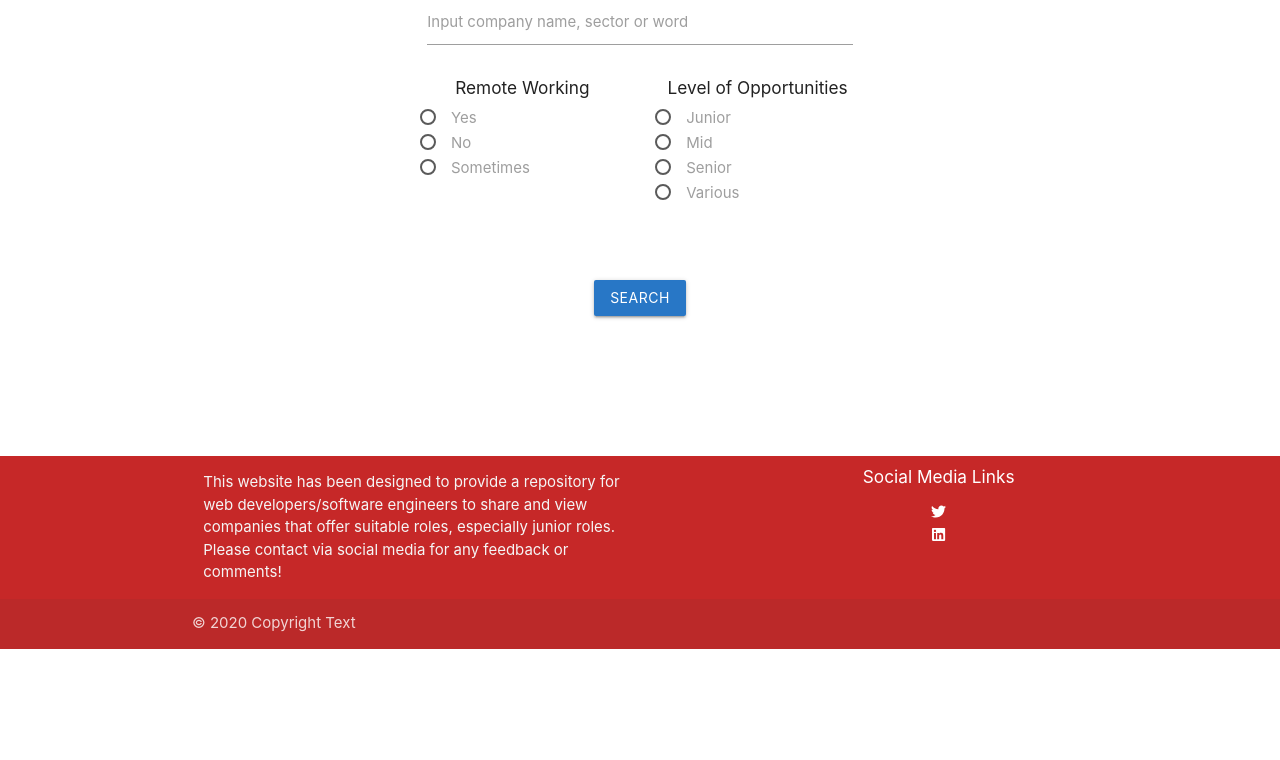
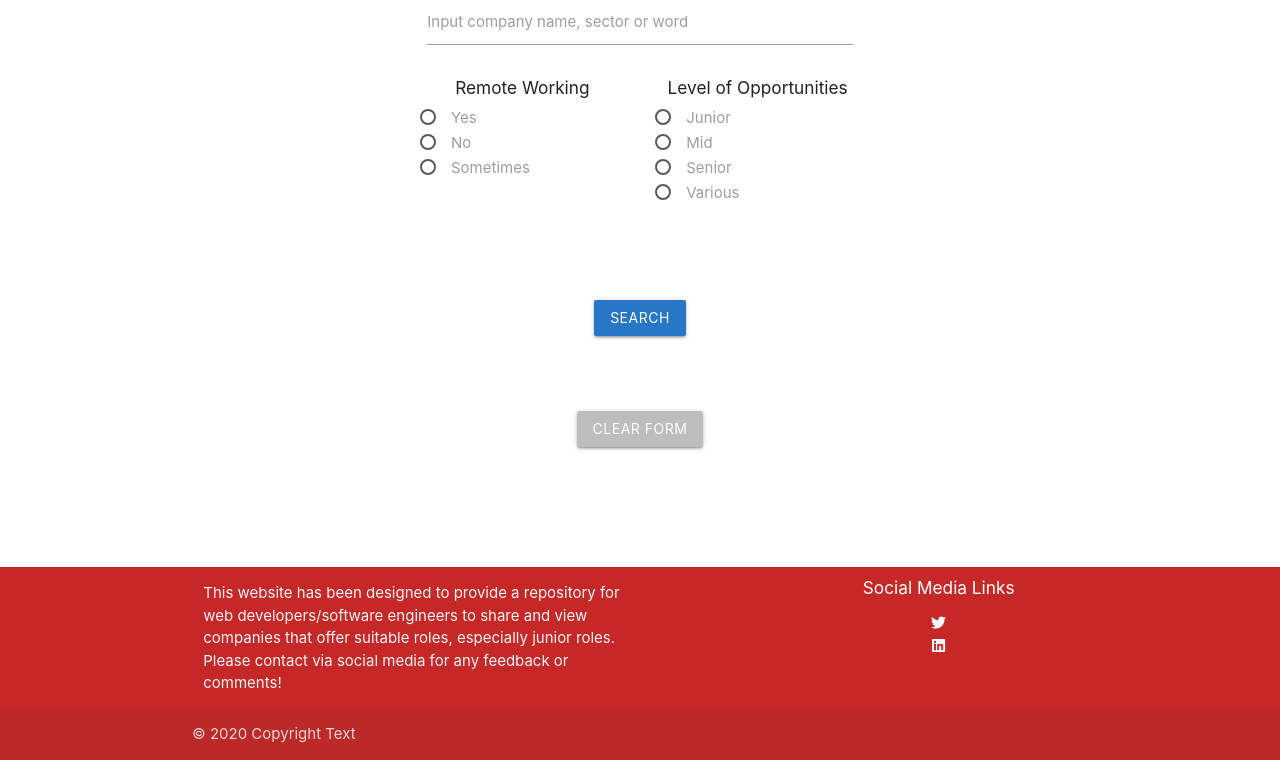
Before and after one commit to AMcCall22/company-suggestions, a Flask app: page /search_company in a window 1280 px wide. Shown: the part 181-941 px from the top of the page. Before the commit the page ends 830 px from the top, so only its background shows below. Run offline with Flask 2, Linux system fonts and the light colour scheme; some libraries are stand-ins or nearby versions.

Commit message:
reset button added to search form

```diff
--- a/templates/search_companies.html
+++ b/templates/search_companies.html
@@ -4,11 +4,7 @@
 <div class="row form-container">
 
 
-  <form
-    action="{{ url_for('search_company') }}"
-    class="col m6 form-style offset-m3"
-    method="POST"
-  >
+	<form action="{{ url_for('search_company') }}" class="col m6 form-style offset-m3" method="POST">
 		<div class="row search-form">
 			<div class="input-field col s12 input-style">
 
@@ -104,14 +100,21 @@
           </label>
 				</div>
 			</div>
+		</div>
+		<div class="search-button">
+			<div class="button-style">
+				<button class="btn waves-effect waves-light buttons" type="submit">Search</button>
+						</div>
+
+				</div>
 
 					<div class="search-button">
 						<div class="button-style">
-          <button class="btn waves-effect waves-light buttons" type="submit">
-            Search
-          </button>
+							<button class="btn waves-effect waves-light  grey lighten-1 buttons" type="reset" value="refresh"">Clear Form</button>
+
 			</div>
 		</div>
+
 </div>
 </form>
 </div>
```
Lines whose indentation alone changed are shown as unchanged.
